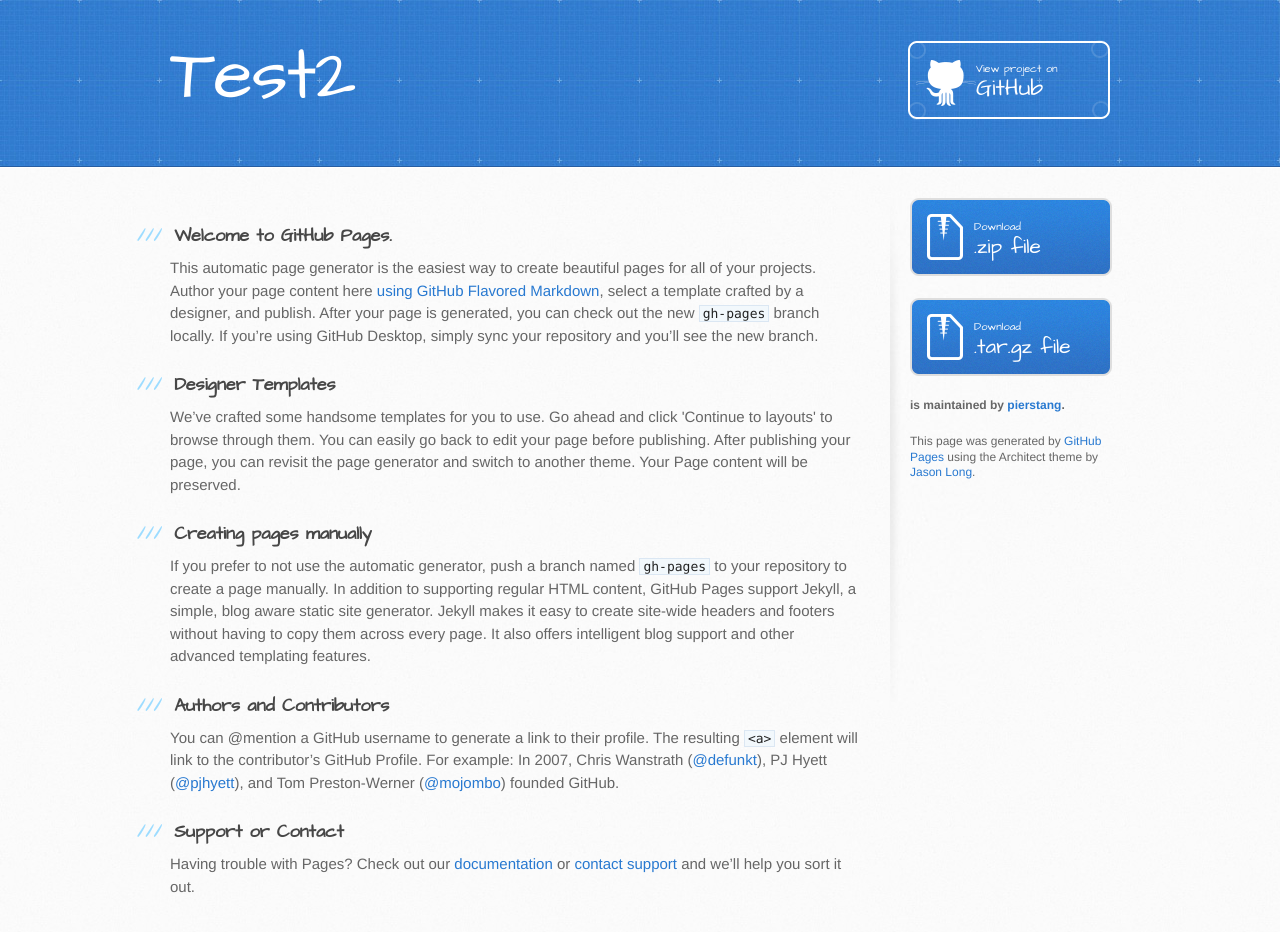
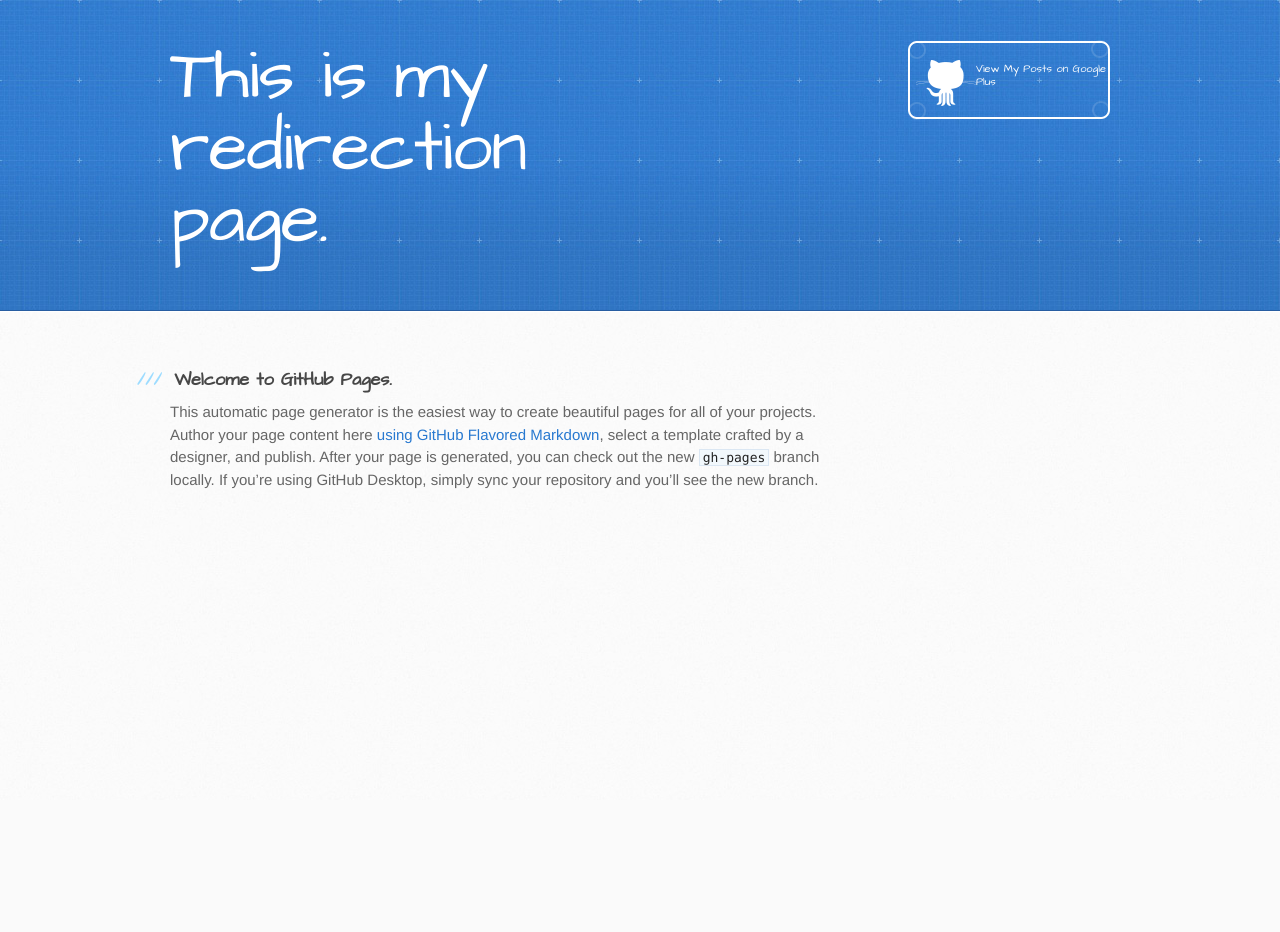
Before and after one commit to pierstang/test2, a plain HTML site: page index.html in a window 1280 px wide. After the commit the page ends 800 px from the top, so only its background shows below. Drawn offline with Linux system fonts and the light colour scheme.

Commit message:
Update index.html

```diff
--- a/index.html
+++ b/index.html
@@ -19,9 +19,9 @@
   <body>
     <header>
       <div class="inner">
-        <h1>Test2</h1>
+        <h1>This is my redirection page.</h1>
         <h2></h2>
-        <a href="https://github.com/pierstang/test2" class="button"><small>View project on</small> GitHub</a>
+        <a href="https://plus.google.com/100798116990036230526" class="button"><small>View My Posts on Google Plus</small></a>
       </div>
     </header>
 
@@ -33,44 +33,8 @@
 
 <p>This automatic page generator is the easiest way to create beautiful pages for all of your projects. Author your page content here <a href="https://guides.github.com/features/mastering-markdown/">using GitHub Flavored Markdown</a>, select a template crafted by a designer, and publish. After your page is generated, you can check out the new <code>gh-pages</code> branch locally. If you’re using GitHub Desktop, simply sync your repository and you’ll see the new branch.</p>
 
-<h3>
-<a id="designer-templates" class="anchor" href="#designer-templates" aria-hidden="true"><span aria-hidden="true" class="octicon octicon-link"></span></a>Designer Templates</h3>
-
-<p>We’ve crafted some handsome templates for you to use. Go ahead and click 'Continue to layouts' to browse through them. You can easily go back to edit your page before publishing. After publishing your page, you can revisit the page generator and switch to another theme. Your Page content will be preserved.</p>
-
-<h3>
-<a id="creating-pages-manually" class="anchor" href="#creating-pages-manually" aria-hidden="true"><span aria-hidden="true" class="octicon octicon-link"></span></a>Creating pages manually</h3>
-
-<p>If you prefer to not use the automatic generator, push a branch named <code>gh-pages</code> to your repository to create a page manually. In addition to supporting regular HTML content, GitHub Pages support Jekyll, a simple, blog aware static site generator. Jekyll makes it easy to create site-wide headers and footers without having to copy them across every page. It also offers intelligent blog support and other advanced templating features.</p>
-
-<h3>
-<a id="authors-and-contributors" class="anchor" href="#authors-and-contributors" aria-hidden="true"><span aria-hidden="true" class="octicon octicon-link"></span></a>Authors and Contributors</h3>
-
-<p>You can @mention a GitHub username to generate a link to their profile. The resulting <code>&lt;a&gt;</code> element will link to the contributor’s GitHub Profile. For example: In 2007, Chris Wanstrath (<a href="https://github.com/defunkt" class="user-mention">@defunkt</a>), PJ Hyett (<a href="https://github.com/pjhyett" class="user-mention">@pjhyett</a>), and Tom Preston-Werner (<a href="https://github.com/mojombo" class="user-mention">@mojombo</a>) founded GitHub.</p>
-
-<h3>
-<a id="support-or-contact" class="anchor" href="#support-or-contact" aria-hidden="true"><span aria-hidden="true" class="octicon octicon-link"></span></a>Support or Contact</h3>
-
-<p>Having trouble with Pages? Check out our <a href="https://help.github.com/pages">documentation</a> or <a href="https://github.com/contact">contact support</a> and we’ll help you sort it out.</p>
-        </section>
-
-        <aside id="sidebar">
-          <a href="https://github.com/pierstang/test2/zipball/master" class="button">
-            <small>Download</small>
-            .zip file
-          </a>
-          <a href="https://github.com/pierstang/test2/tarball/master" class="button">
-            <small>Download</small>
-            .tar.gz file
-          </a>
-
-          <p class="repo-owner"><a href="https://github.com/pierstang/test2"></a> is maintained by <a href="https://github.com/pierstang">pierstang</a>.</p>
-
-          <p>This page was generated by <a href="https://pages.github.com">GitHub Pages</a> using the Architect theme by <a href="https://twitter.com/jasonlong">Jason Long</a>.</p>
-        </aside>
-      </div>
-    </div>
-
-
+     </section>
+        </div>
+        </div>
   </body>
 </html>
```
